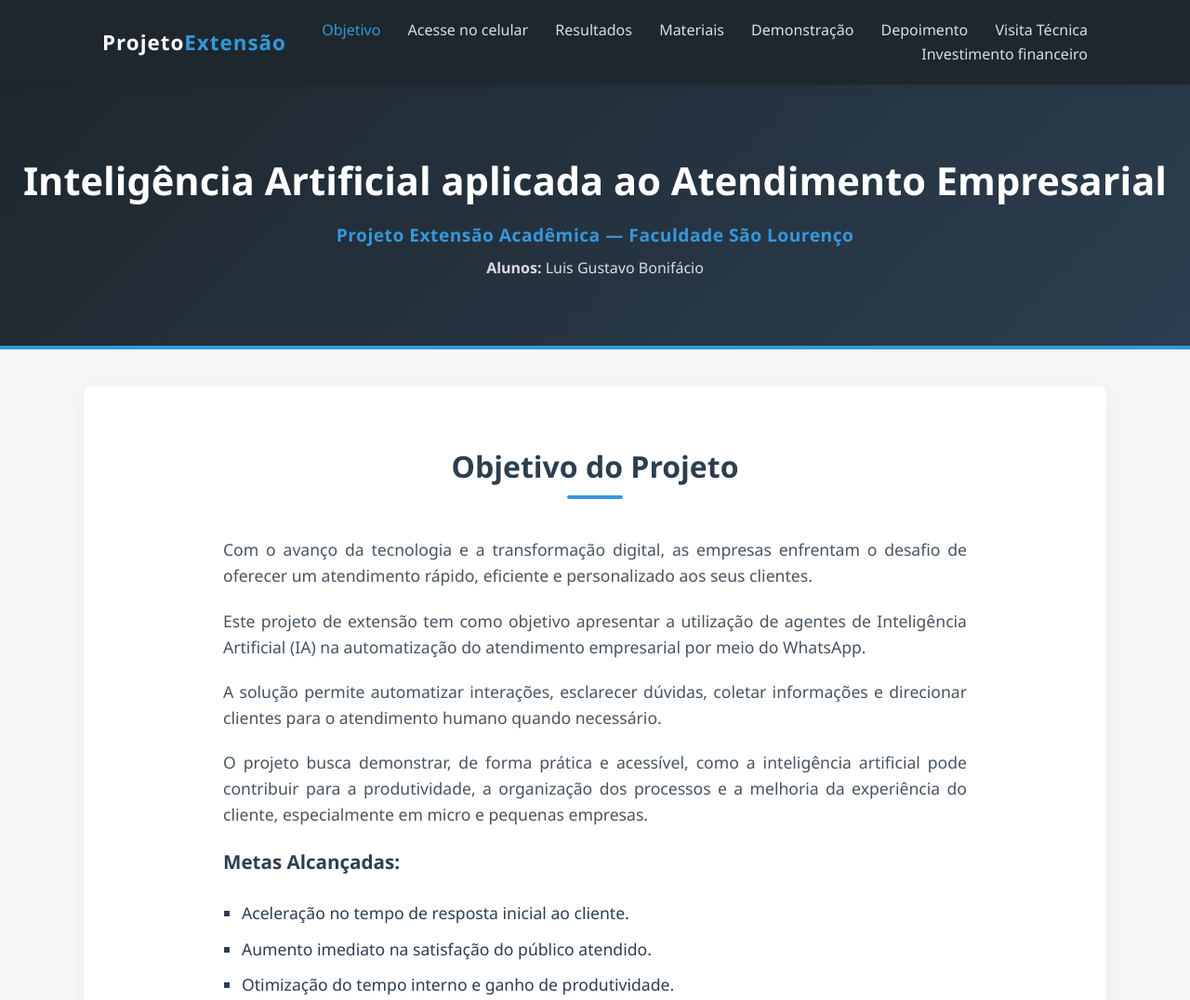
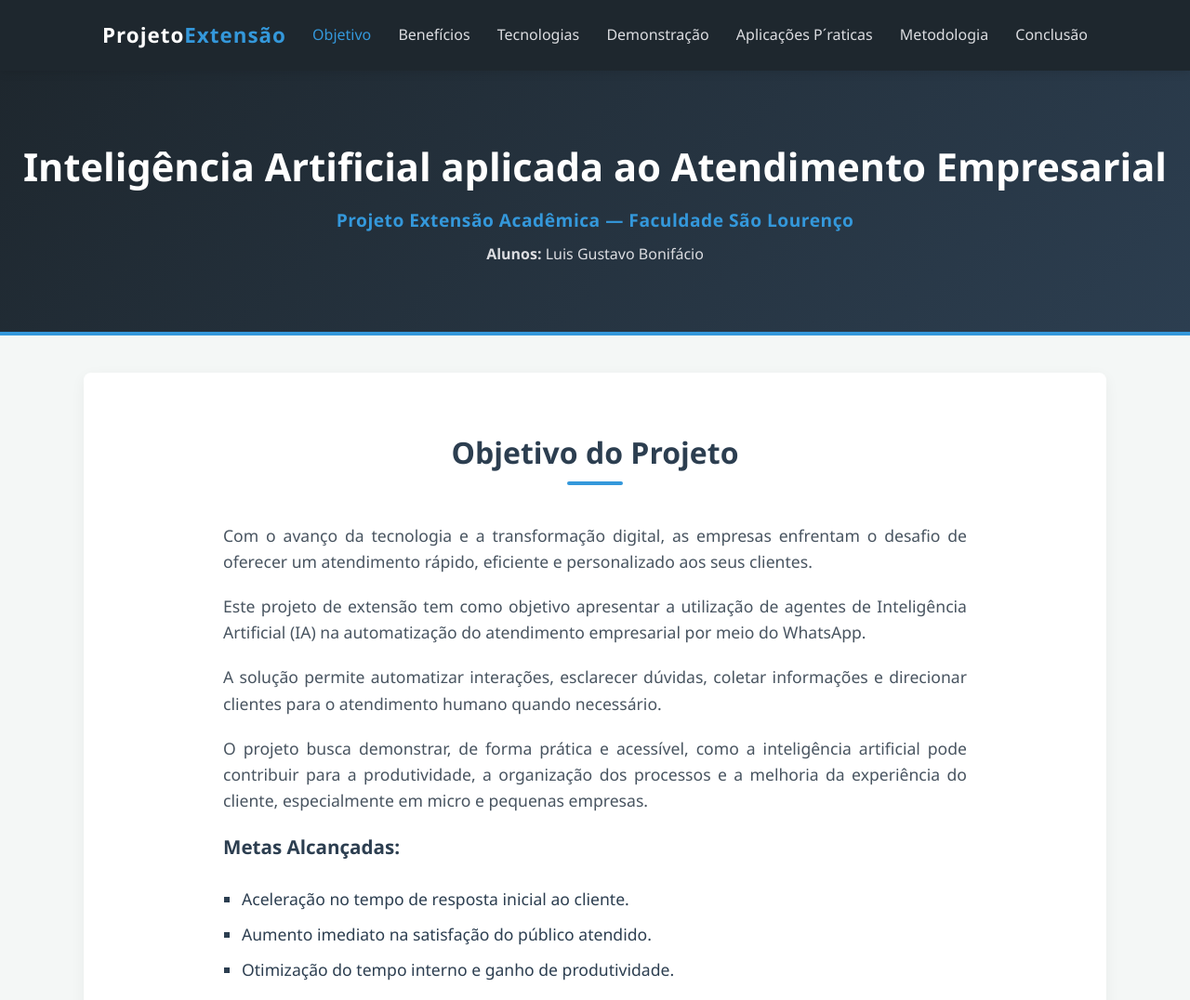
Before and after one commit to Bonifaciodev96/projeto-extens-o, a plain HTML site: page index.html in a window 1280 px wide. Shown: the top 1076 px of the page at 93% size. Drawn offline with Linux system fonts and the light colour scheme.

Commit message:
Update index.html

```diff
--- a/index.html
+++ b/index.html
@@ -39,13 +39,13 @@
             <div class="logo">Projeto<span>Extens&atilde;o</span></div>
             <nav>
                 <a href="index.html" class="active">Objetivo</a>
-                <a href="qrcode.html">Acesse no celular</a>
-                <a href="resultados.html">Resultados</a>
-                <a href="materiais.html">Materiais</a>
-                <a href="demonstracao.html">Demonstra&ccedil;&atilde;o</a>
-                <a href="depoimento.html">Depoimento</a>
-                <a href="fotos.html">Visita T&eacute;cnica</a>
-                <a href="investimento.html">Investimento financeiro</a>
+                <a href="qrcode.html">Benefícios</a>
+                <a href="resultados.html">Tecnologias</a>
+                <a href="materiais.html">Demonstração</a>
+                <a href="demonstracao.html">Aplicações P´raticas</a>
+                <a href="depoimento.html">Metodologia</a>
+                <a href="fotos.html">Conclusão</a>
+
             </nav>
         </div>
     </header>
```
